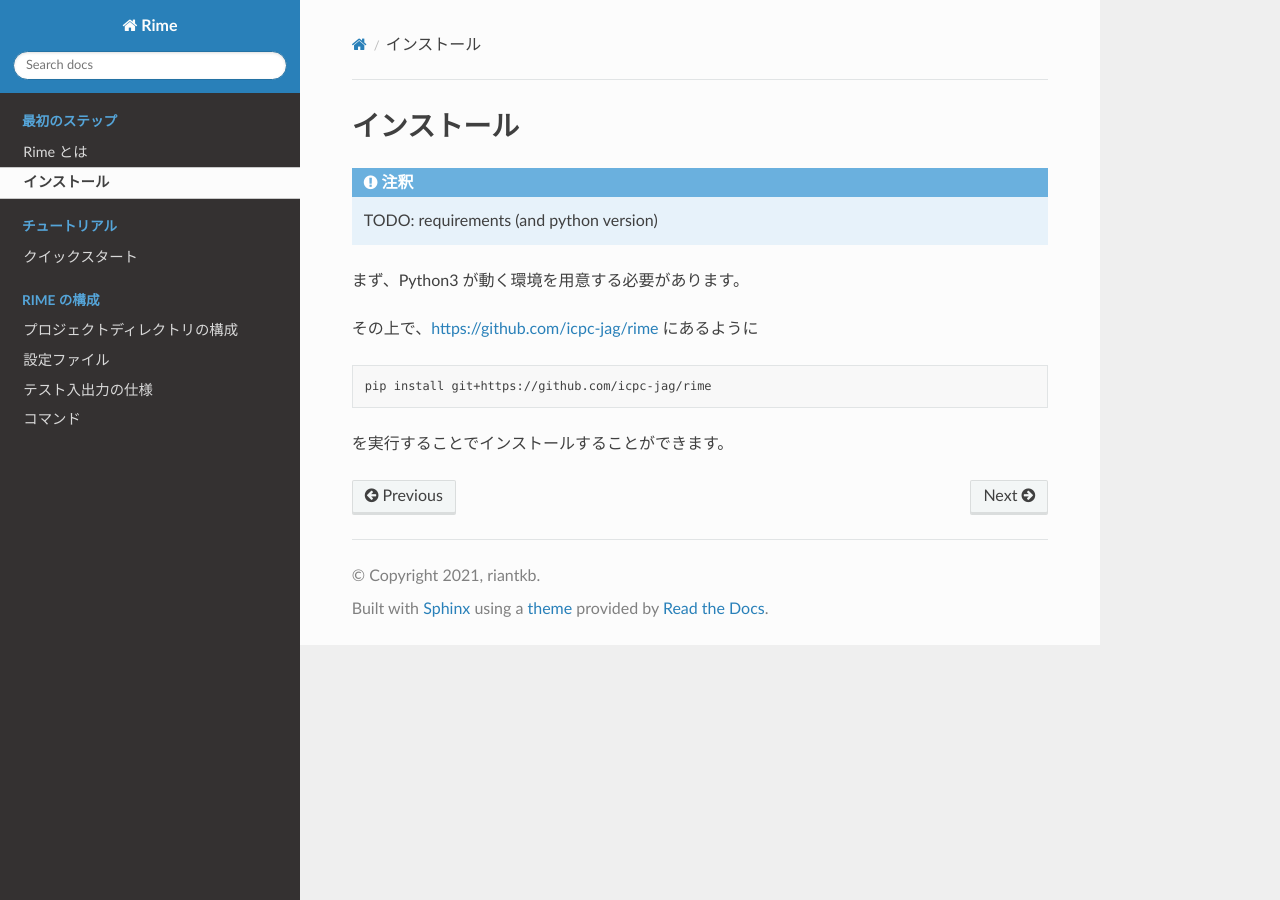
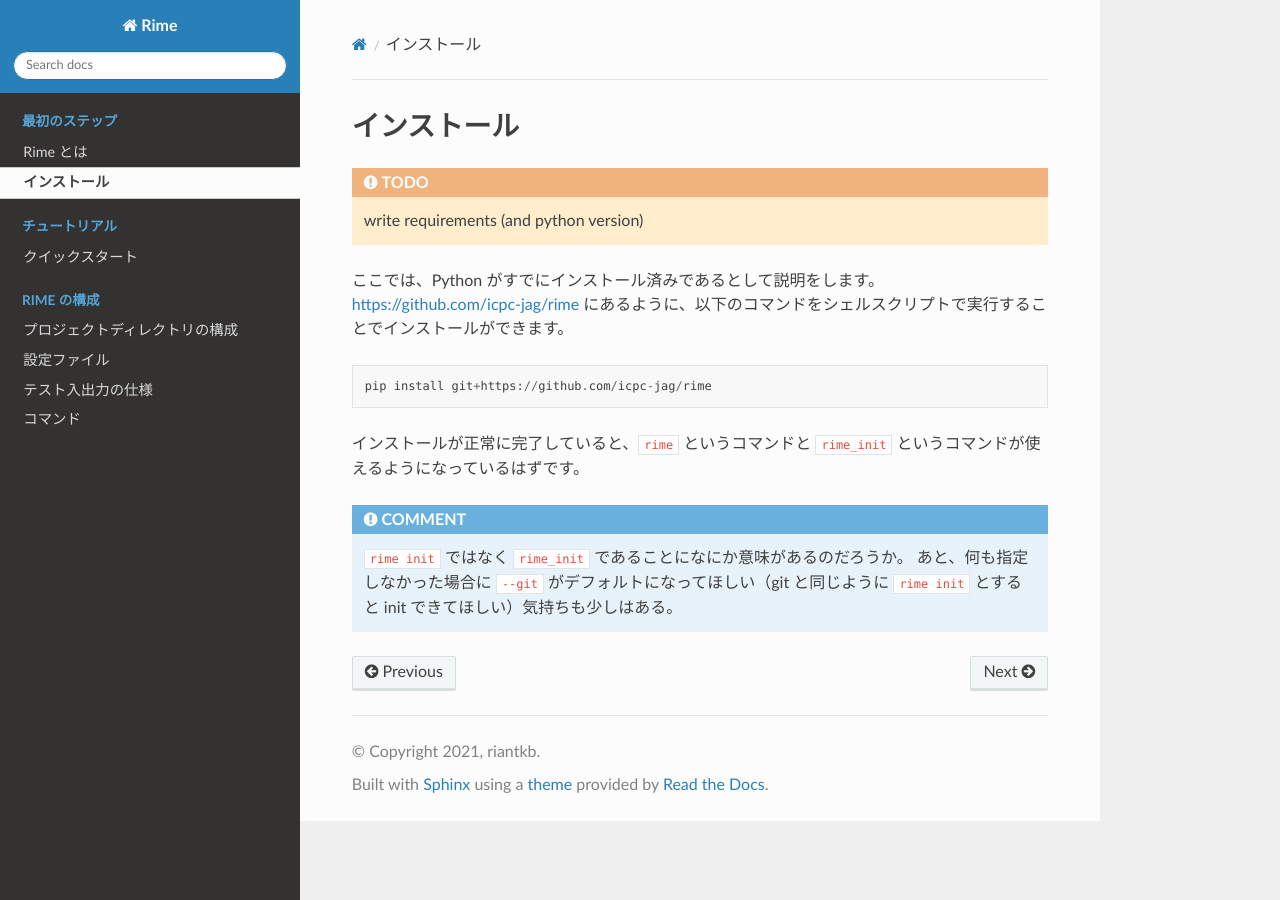
Before and after one commit to riantkb/rime_doc, a Sphinx documentation site: the page built from source/intro/install.rst, in a window 1280 px wide. Built offline with Sphinx 7.4.7 and the Read the Docs theme 2.0.0, drawn with Linux system fonts in a browser that asks for light colours.

Commit message:
update install

```diff
--- a/source/conf.py
+++ b/source/conf.py
@@ -43,7 +43,7 @@ language = 'ja'
 # List of patterns, relative to source directory, that match files and
 # directories to ignore when looking for source files.
 # This pattern also affects html_static_path and html_extra_path.
-exclude_patterns = ['index_old.rst']
+exclude_patterns = ['index_old.rst', 'test.rst']
 
 
 # -- Options for HTML output -------------------------------------------------
--- a/source/intro/install.rst
+++ b/source/intro/install.rst
@@ -1,15 +1,21 @@
 インストール
 ============
 
-.. note:: TODO:
-    requirements (and python version)
 
-まず、Python3 が動く環境を用意する必要があります。
+.. admonition:: TODO
 
-その上で、https://github.com/icpc-jag/rime にあるように
+    write requirements (and python version)
 
-.. code-block:: sh
+
+ここでは、Python がすでにインストール済みであるとして説明をします。https://github.com/icpc-jag/rime にあるように、以下のコマンドをシェルスクリプトで実行することでインストールができます。
+
+.. code-block::
 
     pip install git+https://github.com/icpc-jag/rime
 
-を実行することでインストールすることができます。
+インストールが正常に完了していると、``rime`` というコマンドと ``rime_init`` というコマンドが使えるようになっているはずです。
+
+.. admonition:: COMMENT
+
+    ``rime init`` ではなく ``rime_init`` であることになにか意味があるのだろうか。
+    あと、何も指定しなかった場合に ``--git`` がデフォルトになってほしい（git と同じように ``rime init`` とすると init できてほしい）気持ちも少しはある。
```
Also changed, not shown: 1 other file.
